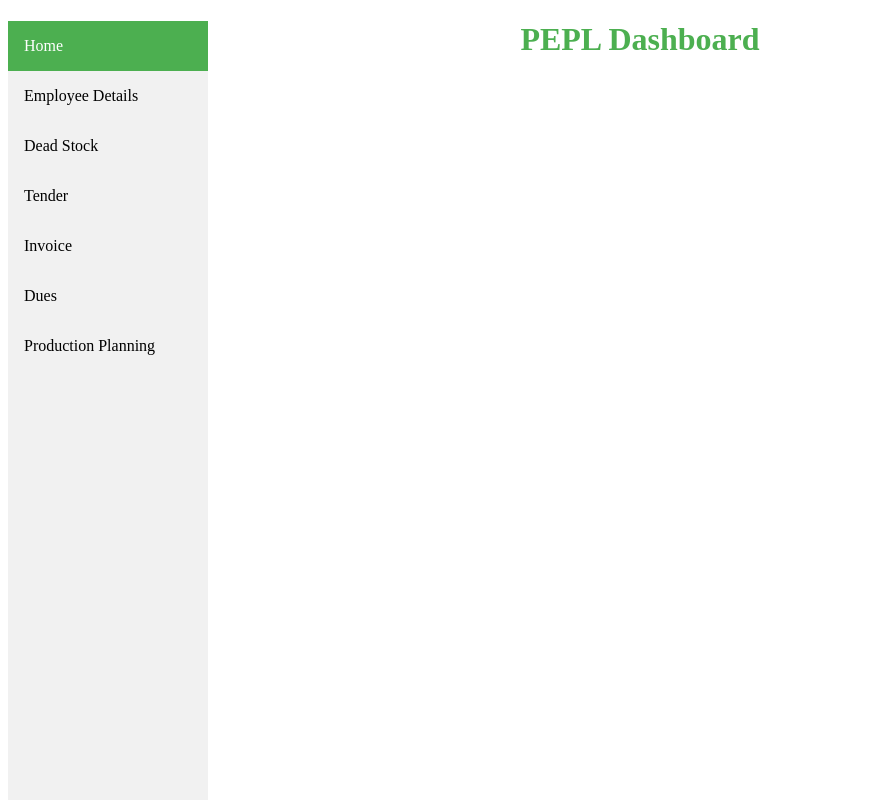
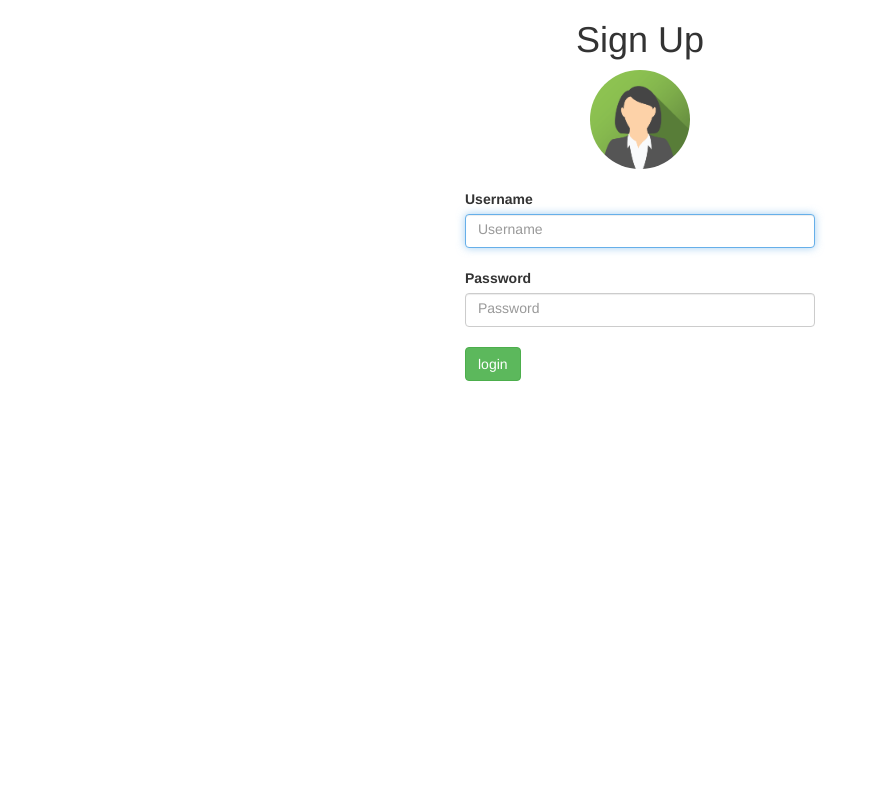
Before and after one commit to CharulBhanawat13/CRM, a PHP site: page / in a window 1280 px wide. Shown: the whole page, without its empty margins (0-875 px from the left). Run offline with PHP 8.4, Linux system fonts and the light colour scheme.

Commit message:
Login logout functionalities

```diff
--- a/CRP/copypaset.txt
+++ b/CRP/copypaset.txt
@@ -17,3 +17,9 @@ INSERT INTO `tbl_employeemaster`(`cengineer_name`, `ccity`, `cstate`, `ccountry`
   `nengineer_id`) VALUES
  ('Swati','UDAIPUR','RAJASTHAN','INDIA','BL Gyani','unit 1','65656565','343434345',2,'charul@mail.com',
  1,1,'4')
+
+ INSERT INTO `tbl_employeemaster`(`cengineer_name`, `ccity`, `cstate`, `ccountry`, `ckey_ac_manager`,
+ `caddress`, `cmobile_number`, `calt_mobile_number`, `cuser_type`, `cemail_id`, `isAvailable`,
+ `isActive`, `dcreated_date`, `dupdated_date`, `nengineer_id`) VALUES ('Modi','UDAIPUR',
+ 'RAJASTHAN','INDIA','RAM NATH KOVIND','Delhi fort','212121','323232',3,'modi@123',1,
+ 1,NOW(),NOW(),'1')
--- a/CRP/css/theme.css
+++ b/CRP/css/theme.css
@@ -1,5 +1,16 @@
 
 h1 {text-align: center;}
+img {
+  border-radius: 50%;
+  display: block;
+   margin: 0 auto;
+  width: 100px;
+}
+.container-small{
+	margin:auto;
+	width:350px;
+}
+
 table {
   border-collapse: collapse;
   border-spacing: 0;
@@ -22,6 +33,16 @@ tr:nth-child(even) {
 }
  tfoot {
     display: table-header-group;
+}
+#loginuser{
+	padding-bottom:10px;
+	margin-bottom:20px;
+}
+
+
+#loginpass{
+	padding-bottom:10px;
+	margin-bottom:20px;
 }
 .modal-dialog {
           width: 60%;
--- a/CRP/employee/saveEmployeeData.php
+++ b/CRP/employee/saveEmployeeData.php
@@ -15,11 +15,13 @@
 		$userType=$_POST["userType"];
 		$emailId=$_POST["emailId"];
 		$keyAcManager=$_POST["keyAcManager"];
+		$username=$_POST["username"];
+		$password=$_POST["password"];
 
 	$sql = "INSERT INTO tbl_employeemaster (cengineer_name,ccity,cstate,ccountry,ckey_ac_manager,
-			caddress,cmobile_number,calt_mobile_number,cuser_type,cemail_id,isAvailable,isActive,dcreated_date)
+			caddress,cmobile_number,calt_mobile_number,cuser_type,cemail_id,isAvailable,isActive,cuser_name,cpassword,dcreated_date)
 			VALUES ('$name','$city','$state','$country','$keyAcManager',
-			'$address','$mobilenumber','$altmobileNumber',$userType,'$emailId',1,1,now())";
+			'$address','$mobilenumber','$altmobileNumber',$userType,'$emailId',1,1,'$username','$password',now())";
 
 	$result = mysqli_query($conn,$sql);
 		 header("Location: ../controllers/employeeDetails.php");
--- a/CRP/index.php
+++ b/CRP/index.php
@@ -1,26 +1,55 @@
-<!DOCTYPE html>
+<?php
+session_start();//session starts here
+?>
+
 <html>
 <head>
-<link rel="stylesheet" href="css/sidebar.css">
+	<link rel="stylesheet" href="css/theme.css" />
+<link rel="stylesheet" href="https://maxcdn.bootstrapcdn.com/bootstrap/3.4.1/css/bootstrap.min.css">
+    <title>Login</title>
 
 </head>
-<body>
+	<body>
+	<div class="container-small">
+       <form method="post" action="">
+	   <h1>Sign Up</h1>
+			<img src="assets/img_avatar2.png" alt="Avatar" >
+			<br>
+		   <label>Username</label>
+			<input type="text" id="loginuser" class="form-control" placeholder="Username" name="username" autofocus>
 
+			<label>Password</label>
+			<input type="password" id="loginpass"class="form-control" placeholder="Password" name="pass" value="">
 
-<div class="sidebar">
-  <a class="active" href="home">Home</a>
-  <a href="controllers/employeeDetails.php">Employee Details</a>
-  <a href="controllers/deadStock.php">Dead Stock</a>
-  <a href="tender">Tender</a>
-  <a href="invoice">Invoice</a>
-  <a href="dues">Dues</a>
-  <a href="productionPlanning">Production Planning</a>
+			<input type="submit" class="btn btn-success" value="login" name="login">
 
-</div>
-<h1>PEPL Dashboard</h1>
-<marquee hspace="15%">Customer Relationship Management</marquee>
+	</form>
+	</div>
+	</body>
+</html>
 
+<?php
 
+include("db_connection.php");
+  if(isset($_POST['login']))
+{
+    $username=$_POST['username'];
+    $password=$_POST['pass'];
 
-</body>
-</html>
+    $check_user="select * from tbl_employeemaster WHERE cuser_name='$username'AND cpassword='$password'";
+	$conn = OpenCon();
+    $run=mysqli_query($conn,$check_user);
+
+    if(mysqli_num_rows($run))
+    {
+		$_SESSION['username']=$username;
+        echo "<script>window.open('dashboard.php','_self')</script>";
+		;//here session is used and value of $user_email store in $_SESSION.
+
+    }
+    else
+    {
+      echo "<script>alert('Email or password is incorrect!')</script>";
+    }
+}
+?>
--- /dev/null
+++ b/CRP/logout.php
@@ -0,0 +1,5 @@
+<?php
+session_start();
+session_unset();
+header("location: index.php");
+?>
```
Also changed, not shown: CRP/controllers/employeeDetails.php (+28 -29 lines), CRP/crp.sql (+7 -22 lines), CRP/dashboard.php (added, +35 -0 lines), CRP/modals/EmployeeModal.php (+13 -2 lines), CRP/assets/img_avatar2.png (added), crp.sql (deleted).
